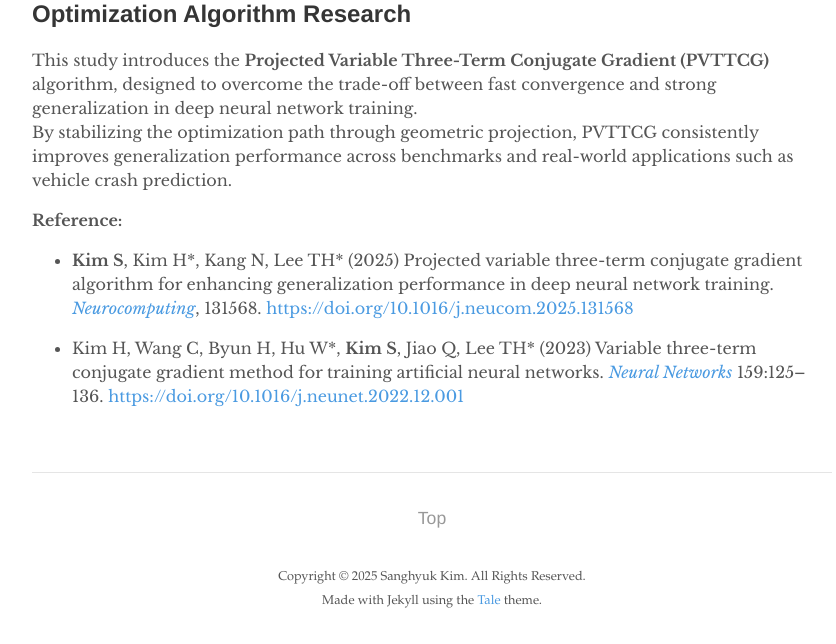
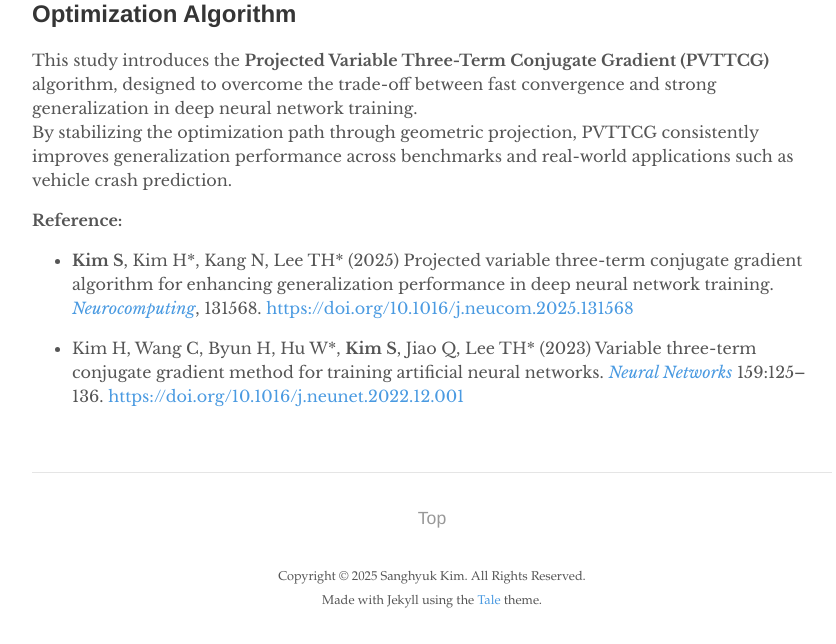
Before and after one commit to kim-sanghyuk/kim-sanghyuk.github.io, a Jekyll site: the page built from _pages/research.md, in a window 1280 px wide. Shown: the part 913-1557 px from the top of the page, without its empty margins (208-1044 px from the left). Built offline with Jekyll 4.4.1, drawn with Linux system fonts in a browser that asks for light colours.

Commit message:
Update research.md

```diff
--- a/_pages/research.md
+++ b/_pages/research.md
@@ -7,7 +7,7 @@ permalink: /research/
 
 ![2025_NEUCOM_graphical_absract](/images/2025_NEUCOM_graphical_absract.png){: width="100%" height="100%"}
 
-## Optimization Algorithm Research
+## Optimization Algorithm
 
 This study introduces the **Projected Variable Three-Term Conjugate Gradient (PVTTCG)** algorithm, designed to overcome the trade-off between fast convergence and strong generalization in deep neural network training.
 By stabilizing the optimization path through geometric projection, PVTTCG consistently improves generalization performance across benchmarks and real-world applications such as vehicle crash prediction.
```
